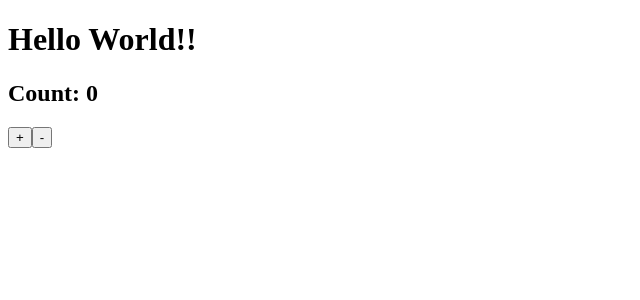
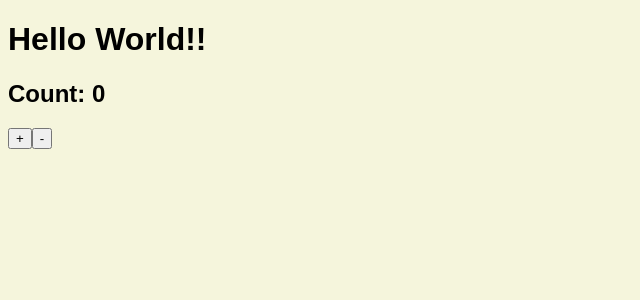
Before and after one commit to thiagotargino/react-boilerplate, a React app: page / in a window 1280 px wide. Shown: the top 300 px of the page, without its empty margins (0-640 px from the left). Built offline with nearby package versions, Linux system fonts and the light colour scheme.

Commit message:
Add css loader and style loader

```diff
--- a/package.json
+++ b/package.json
@@ -26,7 +26,9 @@
     "@babel/preset-env": "^7.2.0",
     "@babel/preset-react": "^7.0.0",
     "babel-loader": "^8.0.4",
+    "css-loader": "^2.0.1",
     "html-webpack-plugin": "^3.2.0",
+    "style-loader": "^0.23.1",
     "webpack": "^4.27.1",
     "webpack-cli": "^3.1.2",
     "webpack-dev-server": "^3.1.10",
--- a/src/index.js
+++ b/src/index.js
@@ -1,5 +1,6 @@
 import React from 'react'
 import ReactDOM from 'react-dom'
 import App from './App'
+import './styles.css'
 
 ReactDOM.render(<App/>, document.getElementById('app'))
--- /dev/null
+++ b/src/styles.css
@@ -0,0 +1,5 @@
+body {
+	box-sizing: border-box;
+	background-color: beige;
+	font-family: sans-serif;
+}
--- a/webpack.config.base.js
+++ b/webpack.config.base.js
@@ -17,6 +17,11 @@ module.exports = {
 					presets: ['@babel/preset-env', '@babel/preset-react'],
 					plugins: ['@babel/plugin-proposal-class-properties']
 				}
+			},
+			{
+				test: /\.css$/,
+				use: ['style-loader', 'css-loader'],
+				exclude: /node_modules/
 			}
 		]
 	},
```
Also changed, not shown: 1 other file (tests, documents, lock files or other folders).
